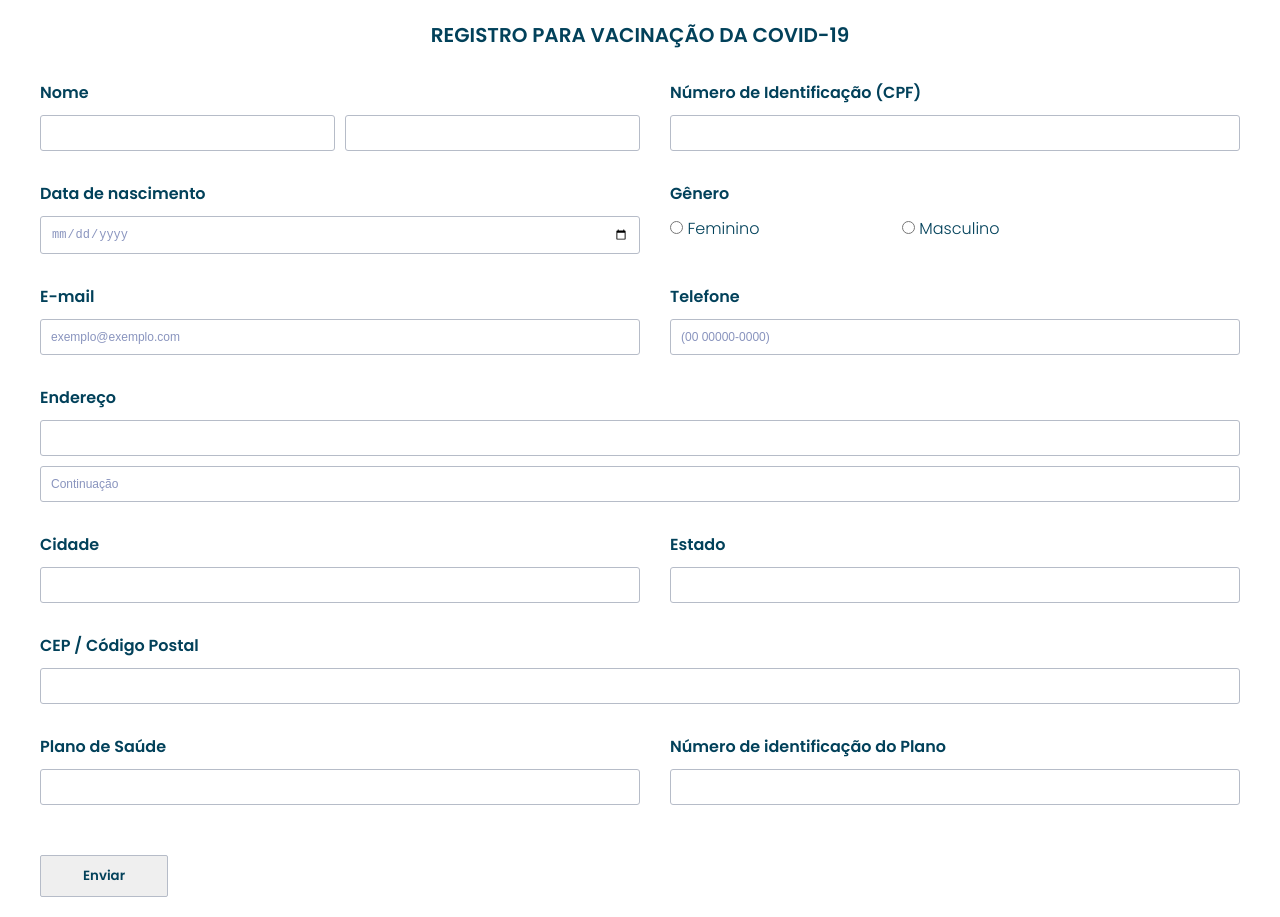
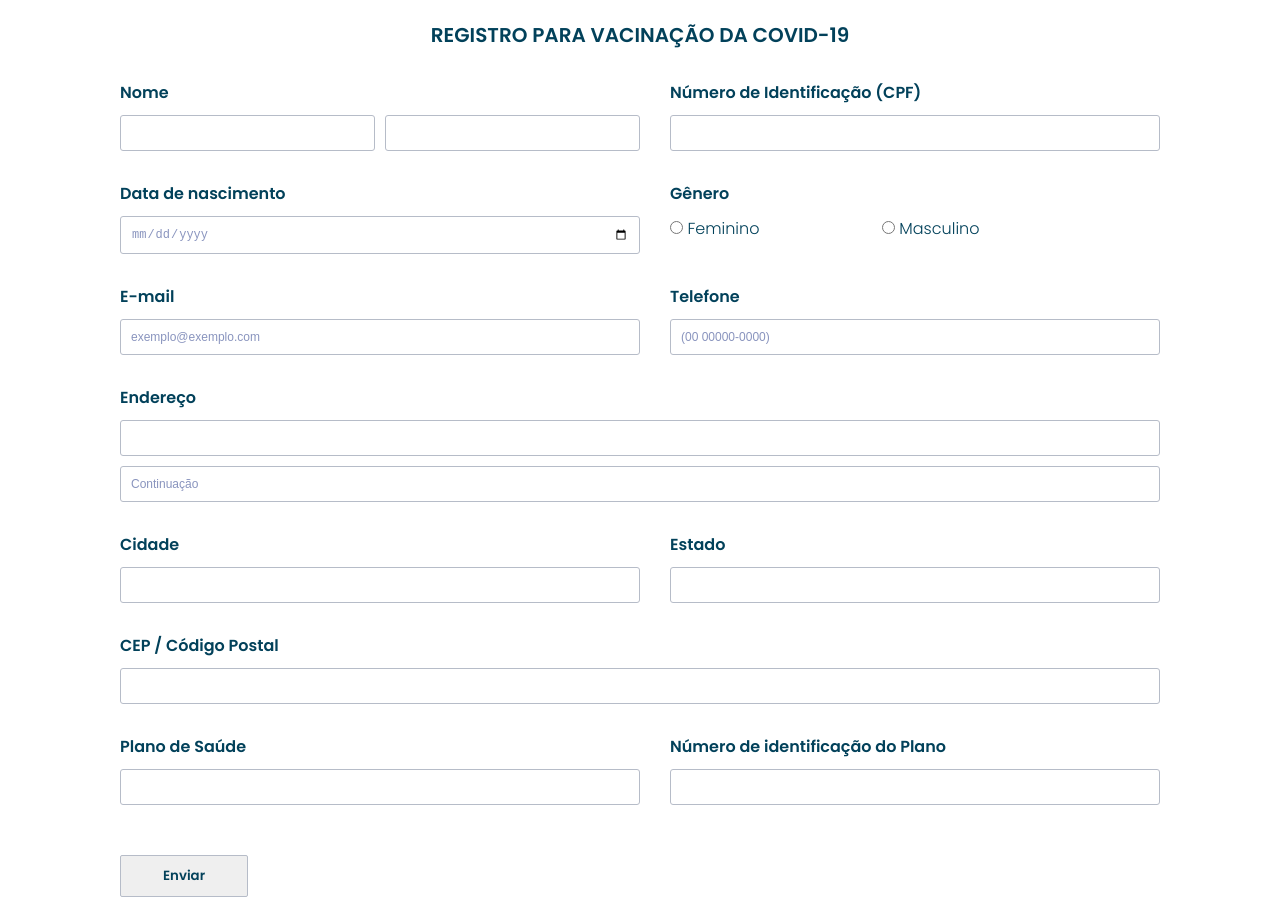
Before and after one commit to TayAmorim/Covid19-form, a plain HTML site: page index.html in a window 1280 px wide. Drawn offline with Linux system fonts and the light colour scheme.

Commit message:
Inclusão de container como classe no formulário

```diff
--- a/index.html
+++ b/index.html
@@ -15,7 +15,7 @@
     />
   </head>
   <body>
-    <form action="">
+    <form action="" class="container">
       <fieldset>
         <legend>Registro Para vacinação da COVID-19</legend>
         <div class="wrapper">
--- a/style.css
+++ b/style.css
@@ -175,3 +175,11 @@ input:hover {
   }
 
 }
+
+@media (min-width: 1200px) {
+  .container {
+      max-width: 1120px;
+      margin-left: auto;
+      margin-right: auto;
+  }
+}
```
